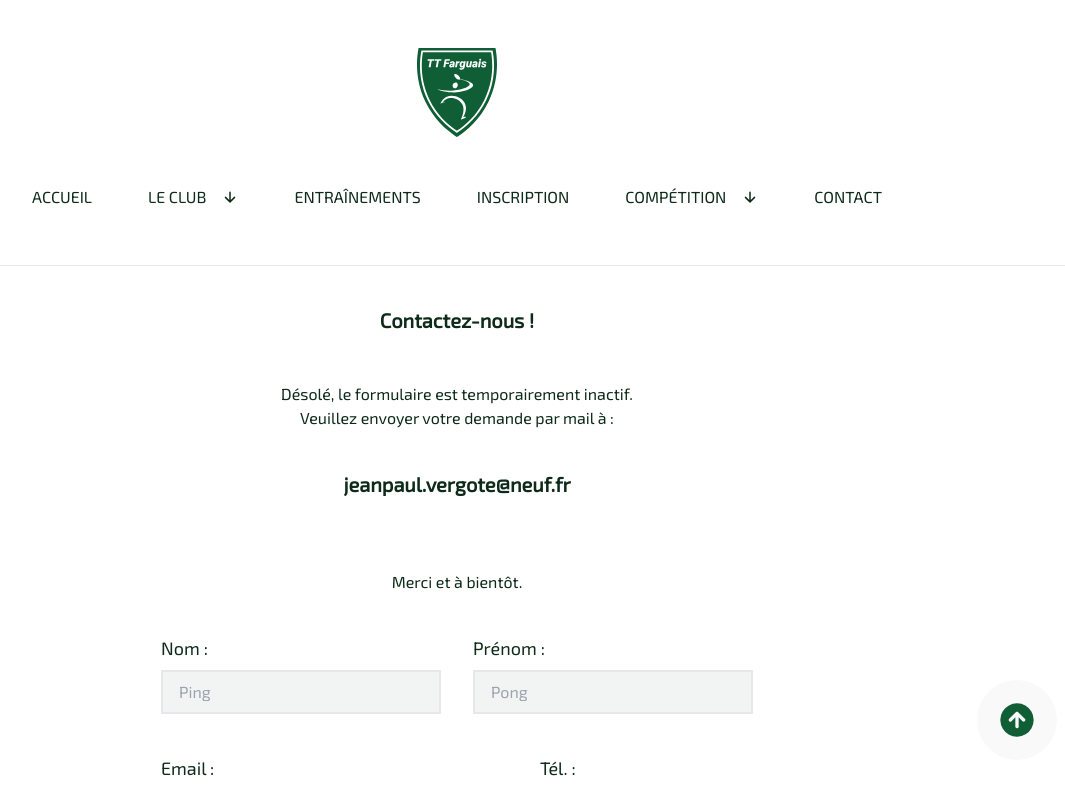
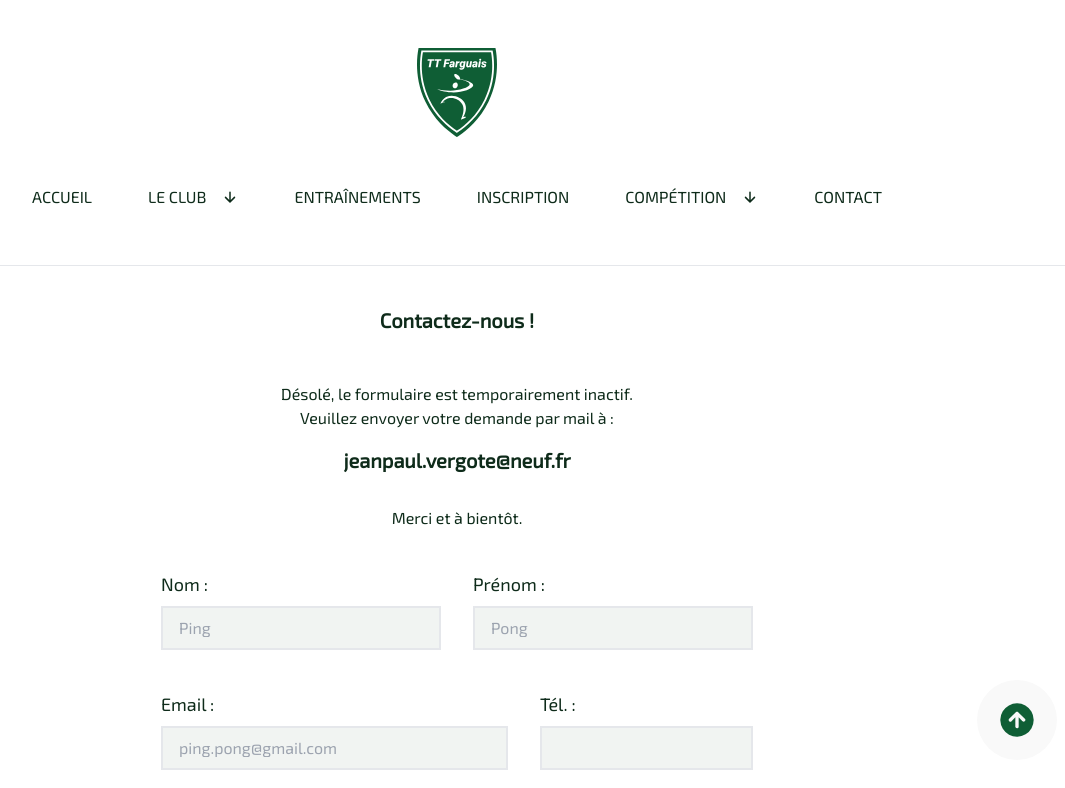
Before and after one commit to ttfarguais/ttfarguais, a Next.js app: page /contact in a window 1280 px wide. Shown: the top 788 px of the page, without its empty margins (183-1248 px from the left). Built offline with nearby package versions, Linux system fonts and the light colour scheme.

Commit message:
Update Contact.jsx

```diff
--- a/app/src/components/Main/contact/Contact.jsx
+++ b/app/src/components/Main/contact/Contact.jsx
@@ -19,8 +19,8 @@ export default function Contact({
       </h1>
         <div>Désolé, le formulaire est temporairement inactif.</div>
         <div>Veuillez envoyer votre demande par mail à :</div>
-        <div className="flex flex-col items-center m-auto py-6">
-      <h1 className="text-xl text-center font-bold p-4 mb-8">
+        <div className="flex flex-col items-center m-auto py-2">
+      <h1 className="text-xl text-center font-bold p-2 mb-4">
         jeanpaul.vergote@neuf.fr
       </h1></div>
         <div>Merci et à bientôt.</div>
```
